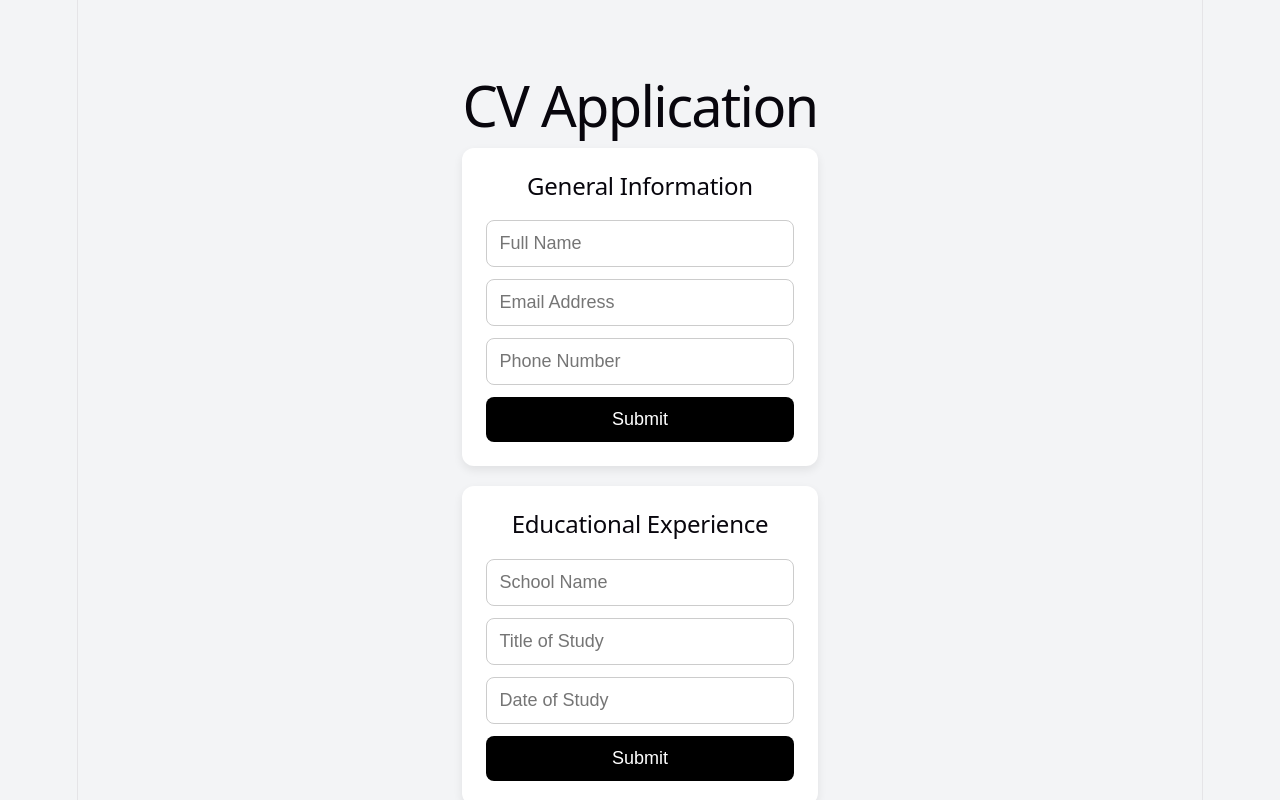
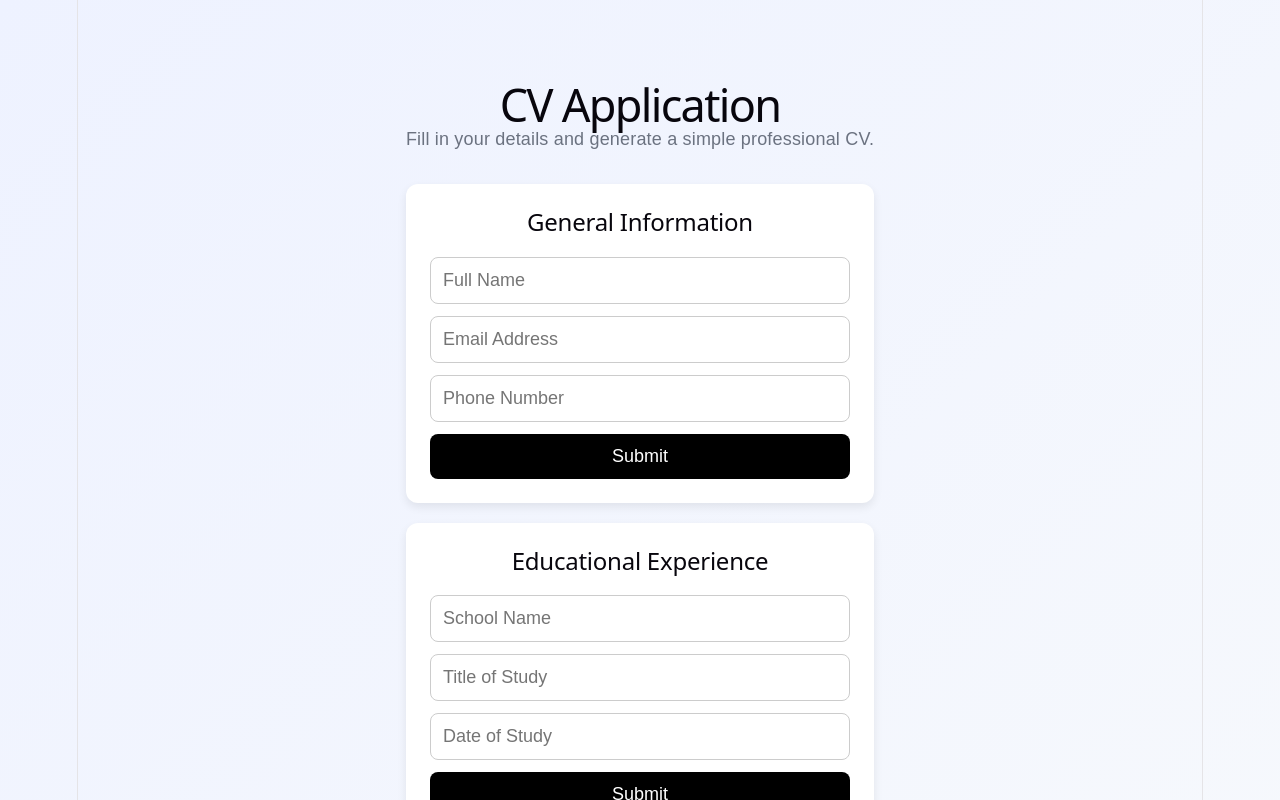
Before and after one commit to BUSISWABILIBILI/cv-application, a React (Vite) app: page / in a window 1280 px wide. Shown: the top 800 px of the page. Built offline with nearby package versions, Linux system fonts and the light colour scheme.

Commit message:
style: improve main application layout

```diff
--- a/src/App.css
+++ b/src/App.css
@@ -1,7 +1,12 @@
+* {
+  box-sizing: border-box;
+}
+
 body {
   margin: 0;
-  background-color: #f3f4f6;
+  background: linear-gradient(135deg, #eef2ff, #f8fafc);
   font-family: Arial, Helvetica, sans-serif;
+  color: #111827;
 }
 
 .app-container {
@@ -10,7 +15,17 @@ body {
   padding: 20px;
 }
 
-.app-container h1 {
+.app-header {
   text-align: center;
-  margin-bottom: 30px;
+  margin-bottom: 32px;
 }
+
+.app-header h1 {
+  font-size: 2.5rem;
+  margin-bottom: 8px;
+}
+
+.app-header p {
+  color: #6b7280;
+  font-size: 1rem;
+}
--- a/src/App.jsx
+++ b/src/App.jsx
@@ -5,12 +5,16 @@ import ExperienceInfo from "./components/ExperienceInfo";
 
 function App() {
   return (
-    <div className="app-container">
-      <h1>CV Application</h1>
+    <main className="app-container">
+      <header className="app-header">
+        <h1>CV Application</h1>
+        <p>Fill in your details and generate a simple professional CV.</p>
+      </header>
+
       <GeneralInfo />
       <EducationInfo />
       <ExperienceInfo />
-    </div>
+    </main>
   );
 }
 
```
